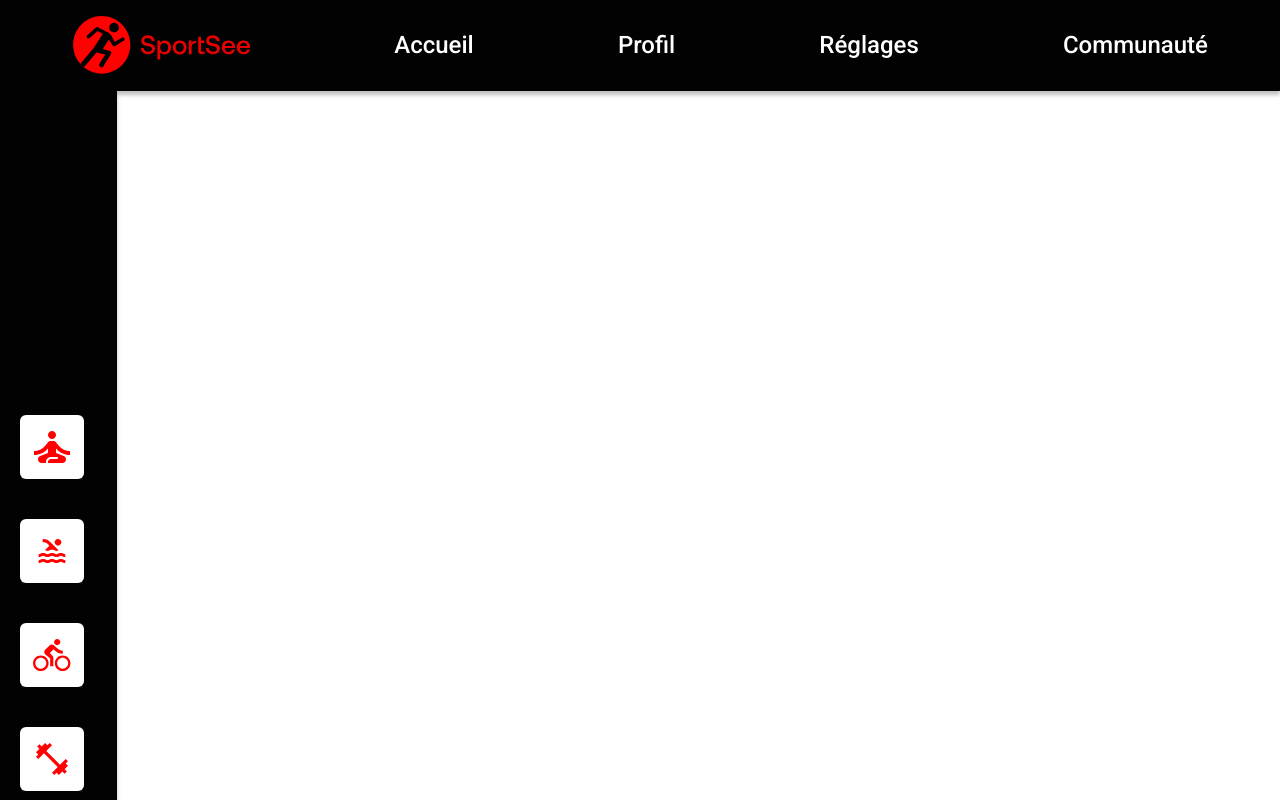
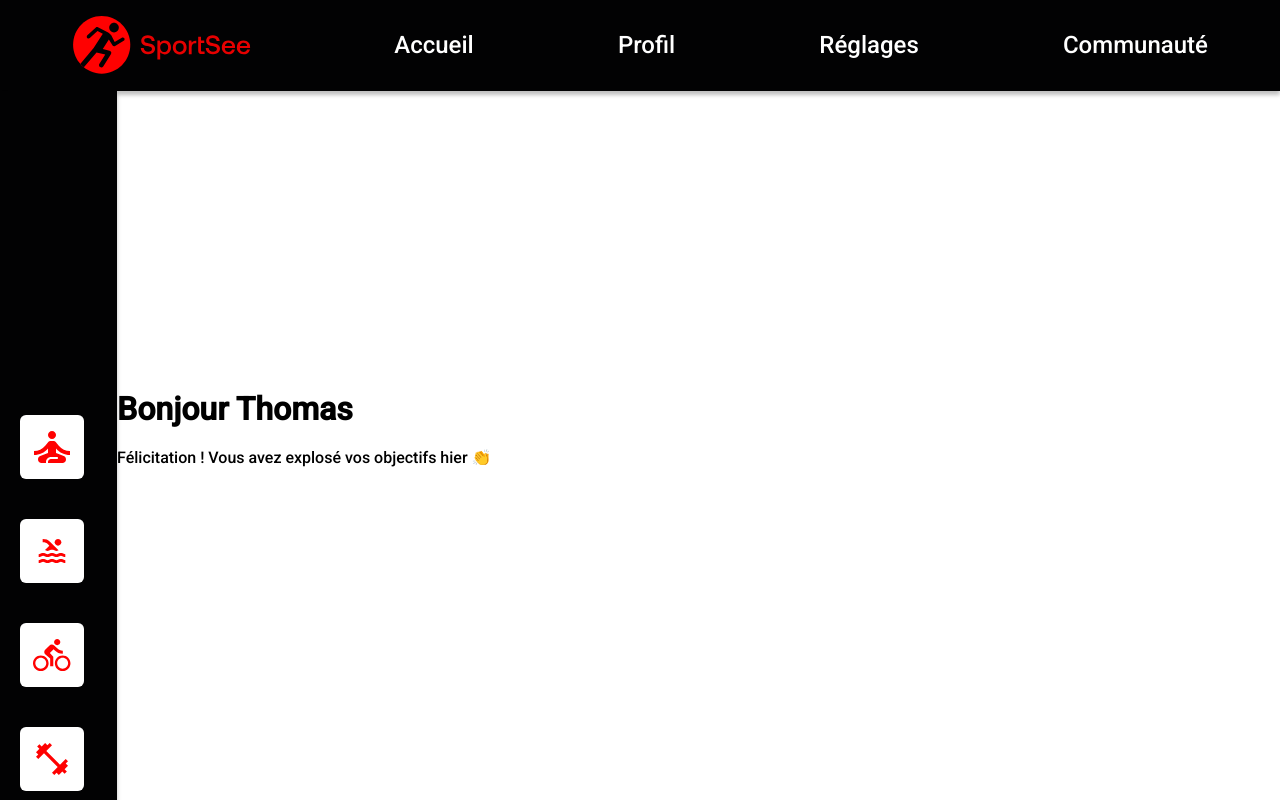
Before and after one commit to gwenananaelle/GwenaelleDuchesne_12_06052021, a React (Create React App) app in the folder sportsee/: page / in a window 1280 px wide. Shown: the top 800 px of the page. Built offline with nearby package versions, Linux system fonts and the light colour scheme.

Commit message:
dashboard start

```diff
--- a/sportsee/src/App.js
+++ b/sportsee/src/App.js
@@ -1,14 +1,14 @@
 import './styles/App.css';
 import NavigationBar from './components/NavigationBar';
 import Sidebar from './components/Sidebar';
+import Dashboard from './components/Dashboard';
 
 function App() {
   return (
     <div>
       <NavigationBar />
       <Sidebar />
-      <h1>Bonjour Thomas</h1>
-      <p>Félicitation ! Vous avez explosé vos objectifs hier 👏</p>
+      <Dashboard />
     </div>
   );
 }
--- /dev/null
+++ b/sportsee/src/components/Dashboard.js
@@ -0,0 +1,14 @@
+import styled from 'styled-components'
+
+const StyledMain = styled.main`
+    display: inline-block;
+`
+function Dashboard() {
+    return (
+        <StyledMain>
+            <h1>Bonjour Thomas</h1>
+            <p>Félicitation ! Vous avez explosé vos objectifs hier 👏</p>
+        </StyledMain>
+    )
+}
+export default Dashboard
--- a/sportsee/src/components/Sidebar.js
+++ b/sportsee/src/components/Sidebar.js
@@ -11,6 +11,7 @@ const StyledSidebar = styled.div `
     width: 117px;
     height: 1024px;
     position: relative;
+    display: inline-block;
 `
 const IconContainer = styled.div `
     height: 100%;
```
